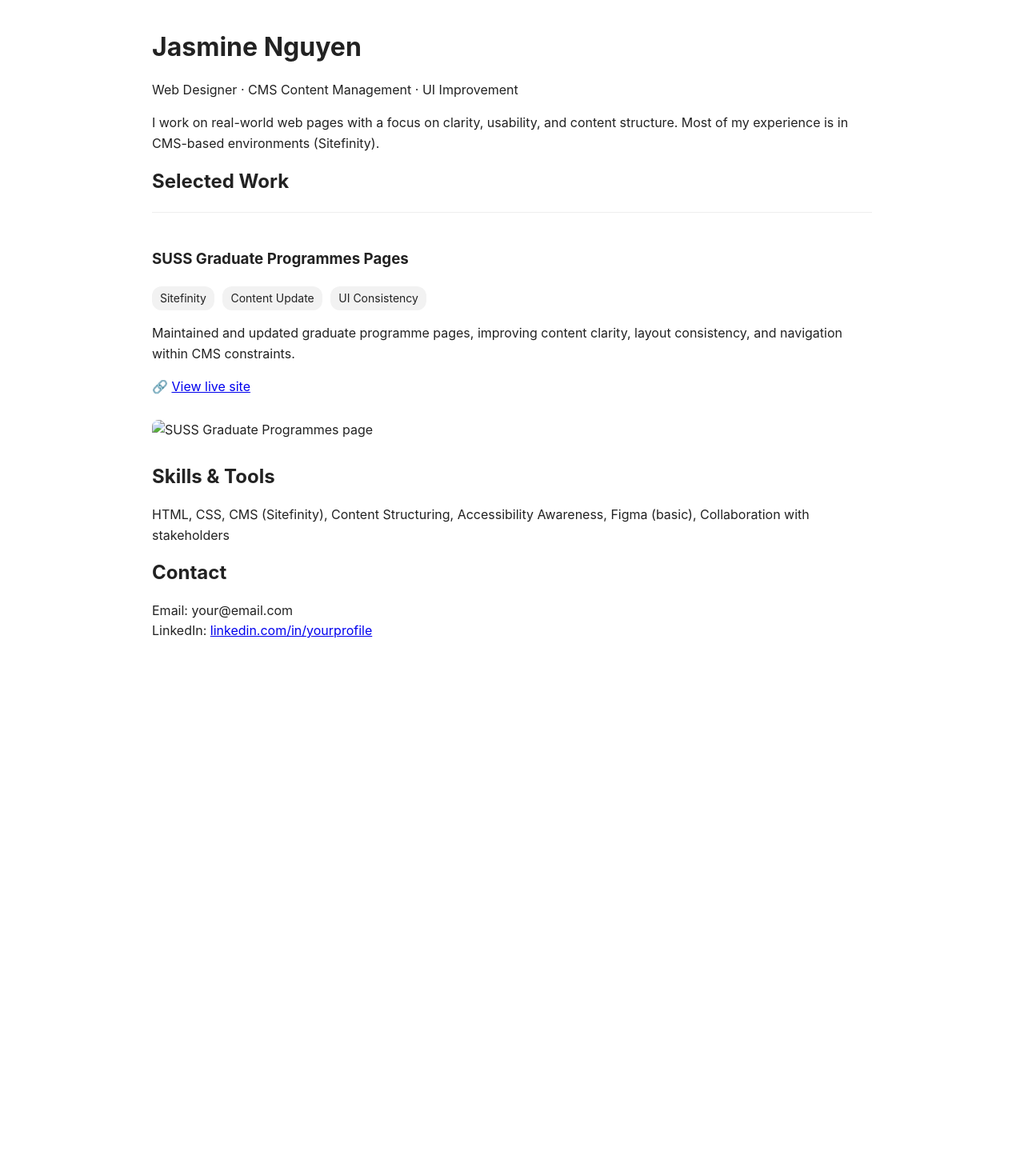
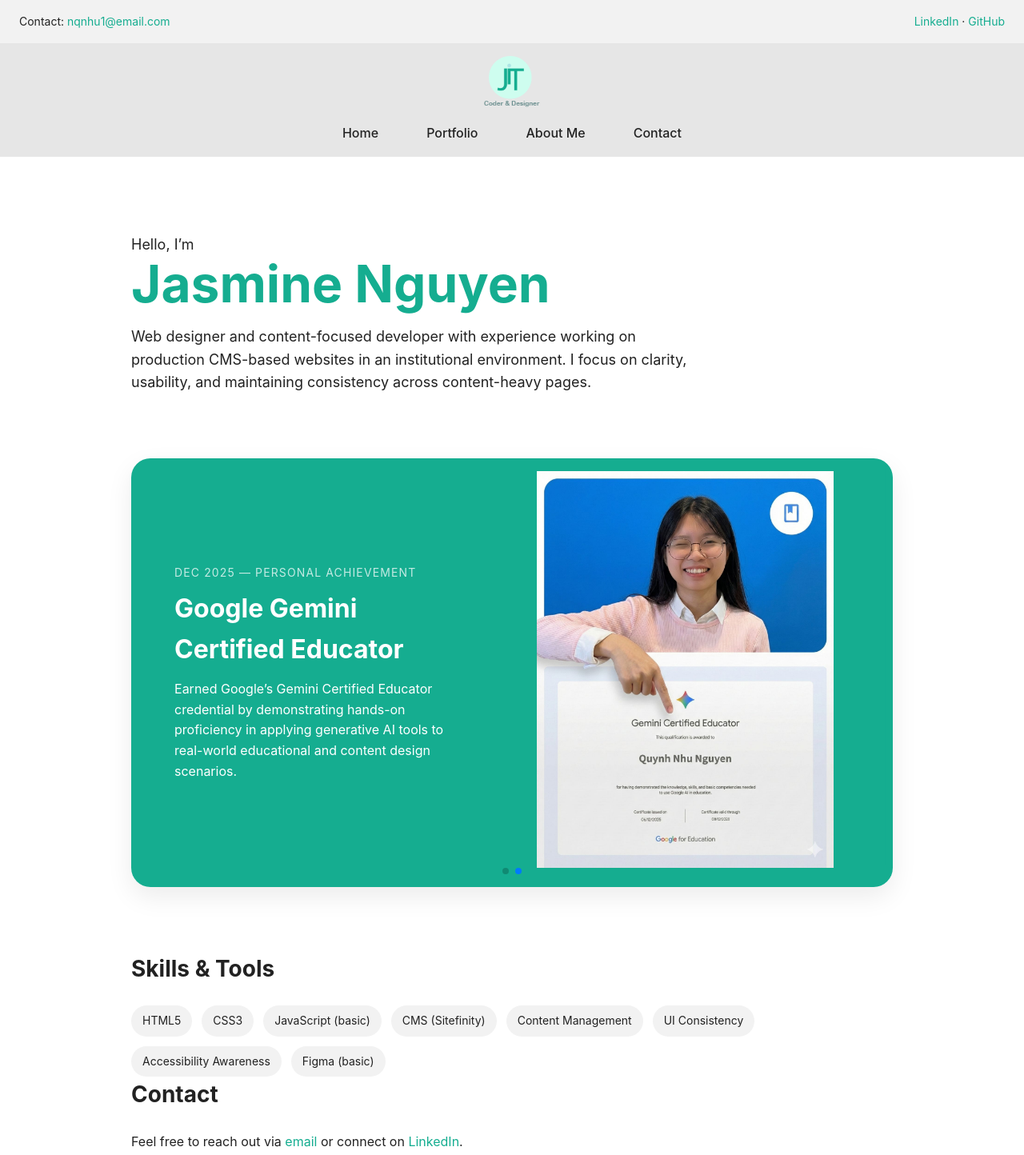
Before and after one commit to Jasmine-sunday/Jasmine-sunday.github.io, a plain HTML site: page index.html in a window 1280 px wide. Shown: the top 1444 px of the page at 80% size. Before the commit the page ends 842 px from the top, so only its background shows below. Drawn offline with nearby package versions, Linux system fonts and the light colour scheme.

Commit message:
Add initial HTML structure, CSS styles, and images for web portfolio

```diff
--- /dev/null
+++ b/css/general.css
@@ -0,0 +1,103 @@
+* {
+  box-sizing: border-box;
+  margin: 0;
+  padding: 0;
+}
+
+html {
+  scroll-behavior: smooth;
+}
+
+body {
+  font-family: -apple-system, BlinkMacSystemFont, "Segoe UI", sans-serif;
+  color: #222;
+  line-height: 1.6;
+  background: #ffffff;
+}
+
+a {
+  color: #15AD90;
+  text-decoration: none;
+}
+
+header {
+  background: #f2f2f2;
+  padding: 16px 24px;
+  display: flex;
+  justify-content: space-between;
+  flex-wrap: wrap;
+  font-size: 14px;
+}
+
+nav {
+  background: #e6e6e6;
+  padding: 16px 0;
+}
+
+nav ul {
+  list-style: none;
+  display: flex;
+  justify-content: center;
+  gap: 32px;
+}
+
+nav a {
+  color: #222;
+  font-weight: 500;
+  padding: 6px 14px;
+  border-radius: 20px;
+}
+
+nav a:hover {
+  background: #cefdef;
+  color: #15AD90;
+}
+
+#icon {
+  text-align: center;
+  padding-bottom: 12px;
+}
+
+#icon img {
+  max-width: 70px;
+  height: auto;
+}
+
+main {
+  max-width: 1000px;
+  margin: 0 auto;
+  padding: 80px 24px;
+}
+
+.section-title {
+  font-size: 28px;
+  margin-bottom: 24px;
+}
+
+.skills {
+  display: flex;
+  flex-wrap: wrap;
+  gap: 12px;
+}
+
+.skill {
+  background: #f2f2f2;
+  padding: 8px 14px;
+  border-radius: 20px;
+  font-size: 14px;
+}
+
+footer {
+  background: #f2f2f2;
+  text-align: center;
+  padding: 24px;
+  margin-top: 80px;
+  font-size: 14px;
+}
+
+@media (max-width: 768px) {
+  nav ul {
+    flex-direction: column;
+    gap: 12px;
+  }
+}
--- /dev/null
+++ b/css/home.css
@@ -0,0 +1,171 @@
+/* =====================
+   INTRO
+===================== */
+
+.intro {
+  margin-bottom: 80px;
+}
+
+.intro h1 {
+  font-size: 64px;
+  color: #15AD90;
+  line-height: 1.1;
+}
+
+.intro p {
+  font-size: 18px;
+  margin-top: 16px;
+  max-width: 720px;
+}
+
+/* =====================
+   PORTFOLIO SECTION
+===================== */
+
+.portfolio-section {
+  margin-bottom: 80px;
+}
+
+/* =====================
+   BANNER SWIPER
+===================== */
+
+.banner-section {
+  width: 100%;
+  margin-bottom: 80px;
+}
+
+.banner-swiper {
+  width: 100%;
+  max-width: 1200px;
+  aspect-ratio: 16 / 9;          /* Desktop cinematic */
+  margin: 0 auto 64px;
+  background: #ffffff;
+  border-radius: 24px;
+  overflow: hidden;
+  box-shadow: 0 12px 32px rgba(0, 0, 0, 0.08);
+}
+
+/* Swiper slide */
+.swiper-slide {
+  display: flex;
+  align-items: center;
+  justify-content: center;
+  background: #15AD90;
+}
+
+/* Image (desktop = cropped nicely) */
+.swiper-slide img {
+  width: 100%;
+  height: 100%;
+  object-fit: cover;
+}
+
+/* =====================
+   BANNER CONTENT
+===================== */
+
+.banner-content {
+  height: 100%;
+  display: flex;
+  align-items: center;
+  justify-content: space-between;
+  padding: 48px 64px;
+  color: #ffffff;
+}
+.banner-date {
+  display: block;
+  font-size: 14px;
+  letter-spacing: 0.08em;
+  text-transform: uppercase;
+  opacity: 0.75;
+  margin-bottom: 8px;
+}
+
+.banner-text {
+  max-width: 45%;
+}
+
+.banner-text h2 {
+  font-size: 32px;
+  margin-bottom: 12px;
+}
+
+.banner-text p {
+  font-size: 16px;
+  line-height: 1.6;
+}
+
+.banner-image {
+  max-width: 45%;
+}
+
+.banner-image img {
+  width: 100%;
+  height: auto;
+  object-fit: cover;
+}
+
+/* =====================
+   SWIPER PAGINATION
+===================== */
+
+.swiper-pagination-bullet {
+  background: rgba(255, 255, 255, 0.6);
+}
+
+.swiper-pagination-bullet-active {
+  background: #ffffff;
+}
+
+/* =====================
+   MOBILE (NO CROPPING)
+===================== */
+
+@media (max-width: 768px) {
+
+  /* Intro */
+  .intro h1 {
+    font-size: 42px;
+  }
+
+  /* Banner container */
+  .banner-swiper {
+    aspect-ratio: auto;   /* IMPORTANT */
+    height: auto;
+    margin-bottom: 48px;
+  }
+
+  /* Stack content */
+  .swiper-slide {
+    flex-direction: column;
+    padding: 16px 16px 24px;
+  }
+
+  /* FULL image on mobile */
+  .swiper-slide img {
+    width: 100%;
+    height: auto;
+    object-fit: contain;  /* SHOW FULL IMAGE */
+  }
+
+  /* Banner text layout */
+  .banner-content {
+    flex-direction: column;
+    text-align: center;
+    padding: 24px;
+  }
+
+  .banner-text,
+  .banner-image {
+    max-width: 100%;
+  }
+
+  .banner-text h2 {
+    font-size: 24px;
+  }
+
+  .banner-text p {
+    font-size: 15px;
+  }
+}
--- a/index.html
+++ b/index.html
@@ -1,82 +1,155 @@
 <!DOCTYPE html>
 <html lang="en">
 <head>
-  <meta charset="UTF-8" />
+  <meta charset="utf-8" />
+  <title>Jasmine Nguyen | Web Portfolio</title>
   <meta name="viewport" content="width=device-width, initial-scale=1.0"/>
-  <title>Jasmine Nguyen | Web Design Portfolio</title>
-  <style>
-    body {
-      font-family: -apple-system, BlinkMacSystemFont, sans-serif;
-      max-width: 900px;
-      margin: 40px auto;
-      padding: 0 20px;
-      line-height: 1.6;
-      color: #222;
-    }
-    h1, h2 { line-height: 1.2; }
-    .project {
-      border-top: 1px solid #eee;
-      padding-top: 24px;
-      margin-top: 24px;
-    }
-    img {
-      width: 100%;
-      max-width: 800px;
-      border-radius: 8px;
-      margin: 12px 0;
-    }
-    .tag {
-      display: inline-block;
-      background: #f2f2f2;
-      padding: 4px 10px;
-      margin-right: 6px;
-      border-radius: 12px;
-      font-size: 14px;
-    }
-  </style>
+
+  <!-- CSS -->
+  <link rel="stylesheet" href="css/general.css">
+  <link rel="stylesheet" href="css/home.css">
+  <link rel="stylesheet" href="https://cdn.jsdelivr.net/npm/swiper@11/swiper-bundle.min.css">
 </head>
+
 <body>
 
-  <h1>Jasmine Nguyen</h1>
-  <p>Web Designer · CMS Content Management · UI Improvement</p>
-
+<header>
   <p>
-    I work on real-world web pages with a focus on clarity, usability, and content structure.
-    Most of my experience is in CMS-based environments (Sitefinity).
-  </p>
-
-  <h2>Selected Work</h2>
-
-  <div class="project">
-    <h3>SUSS Graduate Programmes Pages</h3>
-    <div>
-      <span class="tag">Sitefinity</span>
-      <span class="tag">Content Update</span>
-      <span class="tag">UI Consistency</span>
-    </div>
-    <p>
-      Maintained and updated graduate programme pages, improving content clarity,
-      layout consistency, and navigation within CMS constraints.
+    Contact:
+    <a href="mailto:nqnhu1@email.com">nqnhu1@email.com</a>
   </p>
   <p>
-      🔗 <a href="https://www.suss.edu.sg/academics/programmes/graduate-programmes" target="_blank">
-        View live site
+    <a href="https://www.linkedin.com/in/hgnu412/" target="_blank">LinkedIn</a> ·
+    <a href="https://github.com/Jasmine-sunday" target="_blank">GitHub</a>
+  </p>
+</header>
+
+<nav>
+  <div id="icon">
+    <a href="index.html">
+      <img src="images/logo.png" alt="Jasmine Nguyen logo">
     </a>
-    </p>
-    <img src="images/suss-grad.jpg" alt="SUSS Graduate Programmes page" />
   </div>
 
-  <h2>Skills & Tools</h2>
+  <ul class="nav-links">
+    <li><a href="index.html">Home</a></li>
+    <li><a href="portfolio.html">Portfolio</a></li>
+    <li><a href="about.html" class="active">About Me</a></li>
+    <li><a href="contact.html">Contact</a></li>
+  </ul>
+</nav>
+
+<main>
+
+  <!-- HOME -->
+  <section id="home" class="intro">
+    <p>Hello, I’m</p>
+    <h1>Jasmine Nguyen</h1>
     <p>
-    HTML, CSS, CMS (Sitefinity), Content Structuring, Accessibility Awareness,
-    Figma (basic), Collaboration with stakeholders
+      Web designer and content-focused developer with experience working on
+      production CMS-based websites in an institutional environment.
+      I focus on clarity, usability, and maintaining consistency across
+      content-heavy pages.
     </p>
+  </section>
 
-  <h2>Contact</h2>
+  <!-- SWIPER / PORTFOLIO -->
+<section class="banner-section">
+
+  <div class="swiper mySwiper banner-swiper">
+    <div class="swiper-wrapper">
+
+      <div class="swiper-slide banner-slide">
+  <div class="banner-content">
+    <div class="banner-text">
+      <span class="banner-date">Dec 2025 — Personal Achievement</span>
+      <h2>Google Gemini Certified Educator</h2>
       <p>
-    Email: your@email.com<br/>
-    LinkedIn: <a href="#">linkedin.com/in/yourprofile</a>
+        Earned Google’s Gemini Certified Educator credential by demonstrating
+        hands-on proficiency in applying generative AI tools to real-world
+        educational and content design scenarios.
       </p>
+    </div>
+    <div class="banner-image">
+      <img src="images/banner1.jpg" alt="Google Gemini Certified Educator certificate">
+    </div>
+  </div>
+</div>
+
+      <div class="swiper-slide banner-slide">
+  <div class="banner-content">
+    <div class="banner-text">
+      <span class="banner-date">October 2024 - Personal Achievement</span>
+      <h2>Dell Innovate Fest</h2>
+      <p>
+        Participated in Dell InnovateFest 2024, gaining hands-on exposure to
+        enterprise technology, innovation trends, and real-world industry
+        applications.
+      </p>
+    </div>
+    <div class="banner-image">
+      <img src="images/banner2.jpg" alt="Dell Innovate Fest 2024">
+    </div>
+  </div>
+</div>
+
+
+    </div>
+
+    <div class="swiper-pagination"></div>
+  </div>
+
+</section>
+
+
+  <!-- ABOUT -->
+  <section id="about">
+    <h2 class="section-title">Skills & Tools</h2>
+    <div class="skills">
+      <div class="skill">HTML5</div>
+      <div class="skill">CSS3</div>
+      <div class="skill">JavaScript (basic)</div>
+      <div class="skill">CMS (Sitefinity)</div>
+      <div class="skill">Content Management</div>
+      <div class="skill">UI Consistency</div>
+      <div class="skill">Accessibility Awareness</div>
+      <div class="skill">Figma (basic)</div>
+    </div>
+  </section>
+
+  <!-- CONTACT -->
+  <section id="contact">
+    <h2 class="section-title">Contact</h2>
+    <p>
+      Feel free to reach out via
+      <a href="mailto:nqnhu1@email.com">email</a>
+      or connect on
+      <a href="https://www.linkedin.com/in/hgnu412/" target="_blank">LinkedIn</a>.
+    </p>
+  </section>
+
+</main>
+
+<footer>
+  <p>© 2025 Jasmine Nguyen</p>
+</footer>
+
+<!-- JS -->
+<script src="https://cdn.jsdelivr.net/npm/swiper@11/swiper-bundle.min.js"></script>
+<script>
+  const swiper = new Swiper(".mySwiper", {
+    loop: true,
+    autoplay: {
+      delay: 5000, // 5 seconds
+      disableOnInteraction: false,
+    },
+    pagination: {
+      el: ".swiper-pagination",
+      clickable: true,
+    },
+    speed: 800,
+  });
+</script>
 
 </body>
 </html>
```
Also changed, not shown: Images/banner1.jpg (added), Images/banner2.jpg (added), Images/logo.png (added). Lines whose indentation alone changed are shown as unchanged.
